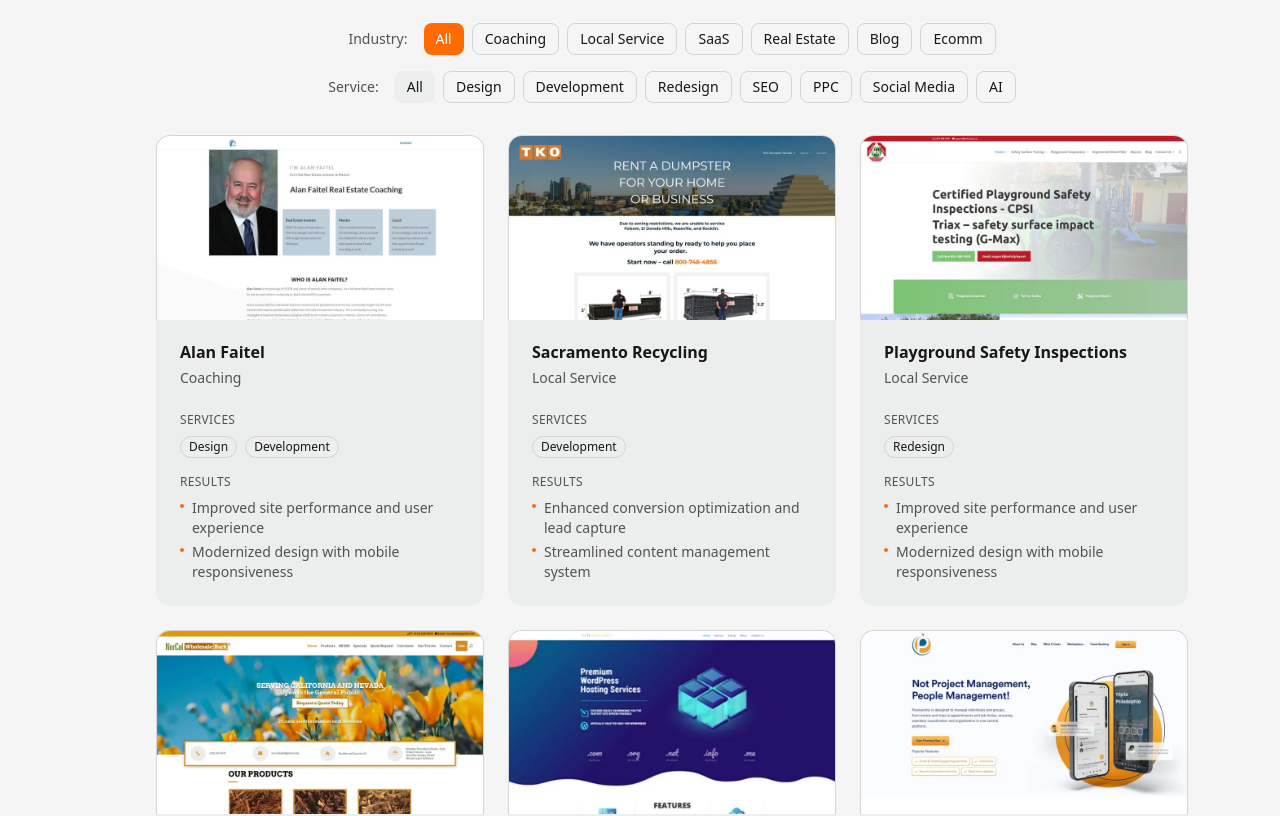
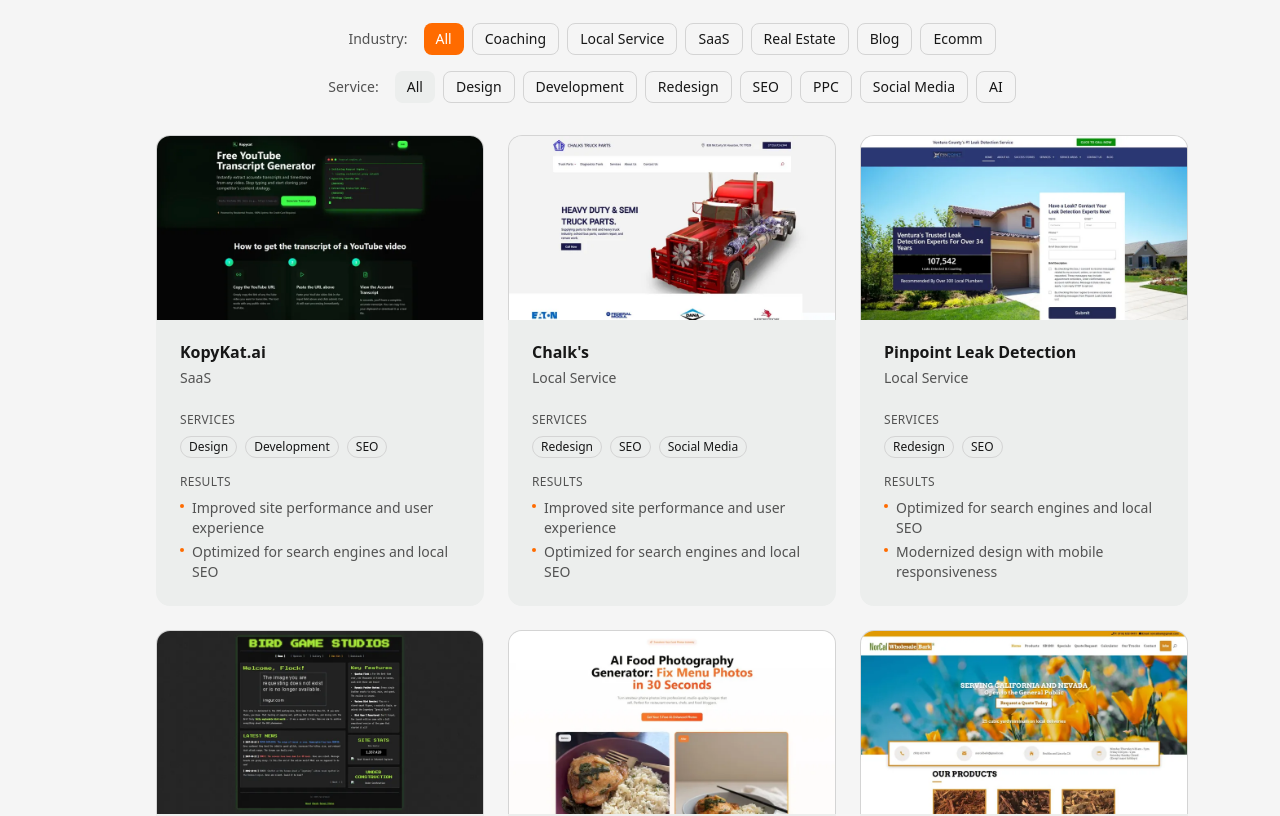
Before and after one commit to Shermanito/my-portfolio, a Next.js app: page / in a window 1280 px wide. Shown: the part 3420-4236 px from the top of the page. Built offline with nearby package versions, Linux system fonts and the light colour scheme.

Commit message:
Add priority field for portfolio ordering and update Pinpoint Leak image

```diff
--- a/src/components/sections/MarketingPortfolio.tsx
+++ b/src/components/sections/MarketingPortfolio.tsx
@@ -31,7 +31,12 @@
     return () => window.removeEventListener('resize', checkScreen);
   }, []);
 
-  const filteredProjects = marketingProjects.filter(p => {
+  // Sort by priority (lower number = higher priority)
+  const sortedProjects = [...marketingProjects].sort((a, b) =>
+    (a.priority ?? 999) - (b.priority ?? 999)
+  );
+
+  const filteredProjects = sortedProjects.filter(p => {
     const matchesIndustry = industryFilter === 'All' || p.industry === industryFilter;
     const matchesService = serviceFilter === 'All' || p.services.includes(serviceFilter);
     return matchesIndustry && matchesService;
--- a/src/data/portfolio.ts
+++ b/src/data/portfolio.ts
@@ -1,5 +1,7 @@
 import { MarketingProject } from '@/lib/types';
 
+// To reorder: change the priority numbers (lower = shows first)
+// priority: 1 will appear at the top, priority: 18 at the bottom
 export const marketingProjects: MarketingProject[] = [
   {
     id: '1',
@@ -11,6 +13,7 @@
       'Modernized design with mobile responsiveness',
     ],
     image: '/portfolio/screencapture-alan-faitel-2026-03-10-20_56_06 (1).webp',
+    priority: 17,
   },
   {
     id: '2',
@@ -22,6 +25,7 @@
       'Streamlined content management system',
     ],
     image: '/portfolio/screencapture-tkodumpsters-2026-03-10-21_46_48.webp',
+    priority: 10,
   },
   {
     id: '3',
@@ -33,6 +37,7 @@
       'Modernized design with mobile responsiveness',
     ],
     image: '/portfolio/screencapture-playgroundsafetyinspections-net-2026-03-10-21_43_28.webp',
+    priority: 9,
   },
   {
     id: '4',
@@ -44,6 +49,7 @@
       'Enhanced conversion optimization and lead capture',
     ],
     image: '/portfolio/screencapture-norcalwholesalebark-2026-03-10-21_43_40.webp',
+    priority: 8,
   },
   {
     id: '5',
@@ -55,6 +61,7 @@
       'Streamlined content management system',
     ],
     image: '/portfolio/Fifth-Accelerate.webp',
+    priority: 9,
   },
   {
     id: '6',
@@ -66,6 +73,7 @@
       'Enhanced conversion optimization and lead capture',
     ],
     image: '/portfolio/screencapture-planiversity-2026-03-10-21_43_47.webp',
+    priority: 11,
   },
   {
     id: '7',
@@ -77,6 +85,7 @@
       'Enhanced conversion optimization and lead capture',
     ],
     image: '/portfolio/screencapture-flashaircare-2026-03-10-21_43_57.webp',
+    priority: 15,
   },
   {
     id: '8',
@@ -88,6 +97,7 @@
       'Modernized design with mobile responsiveness',
     ],
     image: '/portfolio/screencapture-sudduthrealty-2026-03-10-21_45_10.webp',
+    priority: 8,
   },
   {
     id: '9',
@@ -99,6 +109,7 @@
       'Enhanced conversion optimization and lead capture',
     ],
     image: '/portfolio/screencapture-sephirahwellness-2026-03-10-21_45_17.webp',
+    priority: 17,
   },
   {
     id: '10',
@@ -110,6 +121,7 @@
       'Modernized design with mobile responsiveness',
     ],
     image: '/portfolio/screencapture-languageforleading-2026-03-10-21_45_29.webp',
+    priority: 18,
   },
   {
     id: '11',
@@ -121,6 +133,7 @@
       'Modernized design with mobile responsiveness',
     ],
     image: '/portfolio/screencapture-gophoenixenergy-2026-03-10-21_45_38.webp',
+    priority: 11,
   },
   {
     id: '12',
@@ -131,7 +144,8 @@
       'Optimized for search engines and local SEO',
       'Modernized design with mobile responsiveness',
     ],
-    image: '/portfolio/screencapture-pinpointleakdetection-net-2026-03-10-21_45_47.webp',
+    image: '/portfolio/screencapture-pinpointleakdetection-2026-03-10-20_56_06.webp',
+    priority: 6,
   },
   {
     id: '13',
@@ -143,6 +157,7 @@
       'Optimized for search engines and local SEO',
     ],
     image: '/portfolio/screencapture-chalks-2026-03-10-21_46_21.webp',
+    priority: 2,
   },
   {
     id: '14',
@@ -154,6 +169,7 @@
       'Enhanced conversion optimization and lead capture',
     ],
     image: '/portfolio/video-with-santa-claus.webp',
+    priority: 14,
   },
   {
     id: '15',
@@ -165,6 +181,7 @@
       'Optimized for search engines and local SEO',
     ],
     image: '/portfolio/screencapture-kopycat-ai-2026-03-10-21_46_30.webp',
+    priority: 1,
   },
   {
     id: '16',
@@ -176,6 +193,7 @@
       'Improved site performance and user experience',
     ],
     image: '/portfolio/screencapture-birdgame3-2026-03-10-20_56_12.webp',
+    priority: 7,
   },
   {
     id: '17',
@@ -187,6 +205,7 @@
       'Streamlined content management system',
     ],
     image: '/portfolio/screencapture-forklense-io-2026-03-10-21_46_41.webp',
+    priority: 7,
   },
   {
     id: '18',
@@ -198,5 +217,6 @@
       'Modernized design with mobile responsiveness',
     ],
     image: '/portfolio/Optimal-Neck-Support-Brace.webp',
+    priority: 14,
   },
 ];
--- a/src/lib/types.ts
+++ b/src/lib/types.ts
@@ -17,6 +17,7 @@
   results: string[];
   link?: string;
   image?: string;
+  priority?: number;
   testimonial?: string;
   testimonialAuthor?: string;
 }
```
Also changed, not shown: public/portfolio/screencapture-pinpointleakdetection-2026-03-10-20_56_06.webp (added), public/portfolio/screencapture-pinpointleakdetection-net-2026-03-10-21_45_47.webp (deleted).
